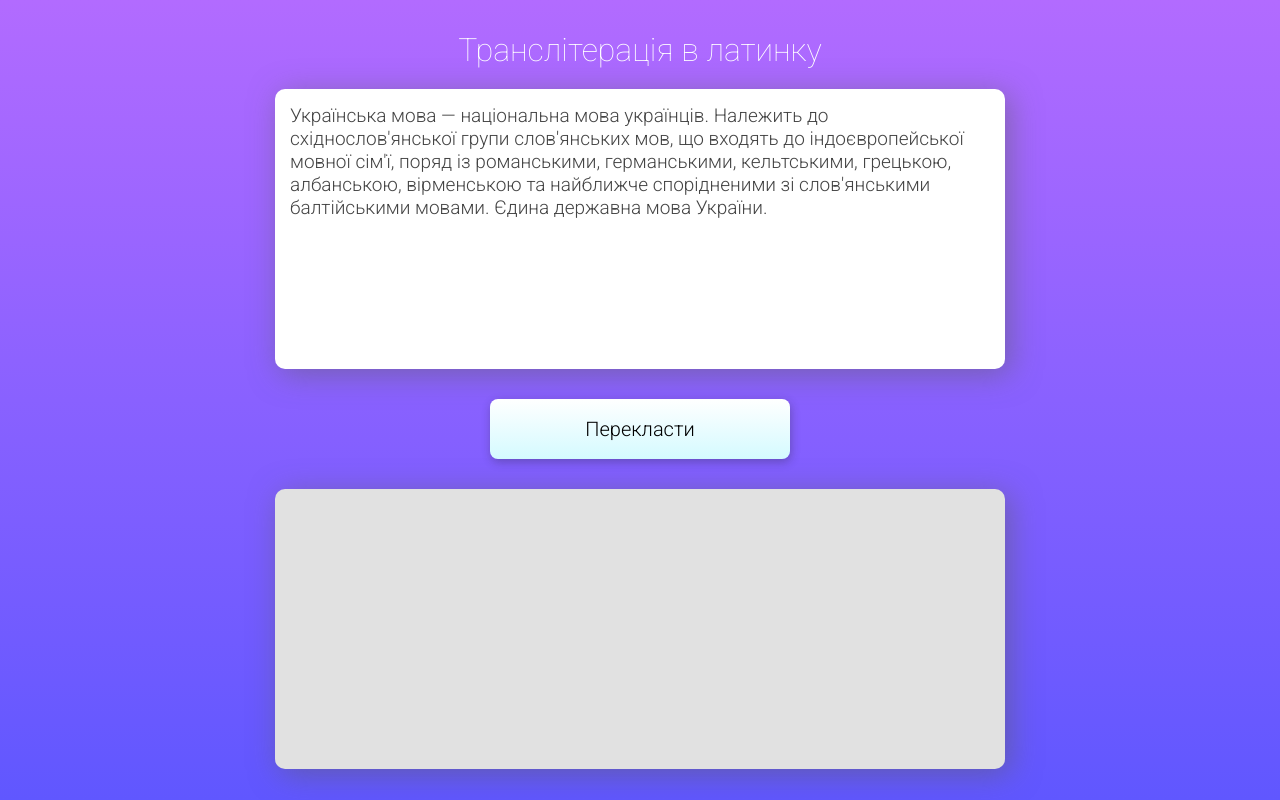
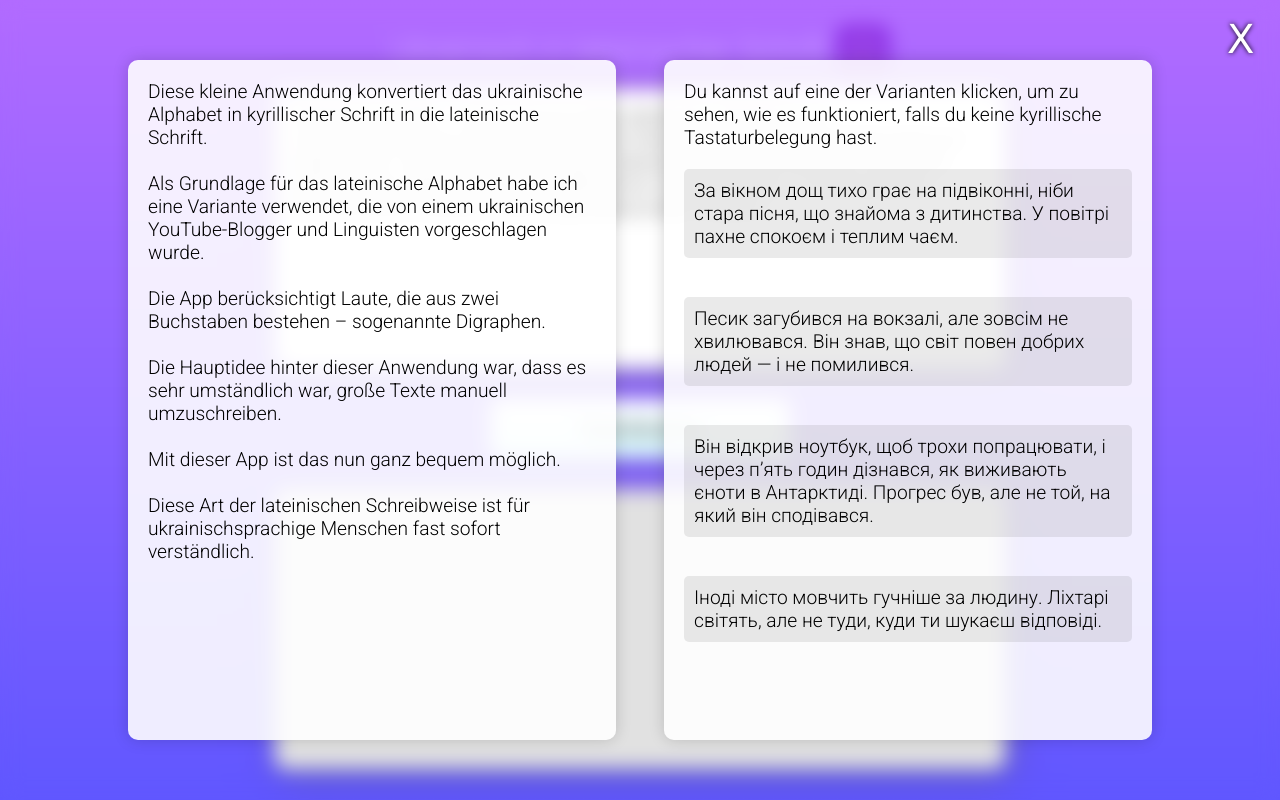
Before and after one commit to minddwe11er/latynka, a website with bundled scripts: page index.html in a window 1280 px wide. Built offline with nearby package versions, Linux system fonts and the light colour scheme.

Commit message:
New modal window.

```diff
--- a/index.html
+++ b/index.html
@@ -14,12 +14,68 @@
         href="https://fonts.googleapis.com/css2?family=Roboto:wght@100;300;400&display=swap"
         rel="stylesheet"
     />
-    <title>Транслітерація в латинку</title>
+    <title>Ukrainisch in lateinischer Schrift</title>
 </head>
 
 <body>
+    <div class="modal">
+        <div class="close">X</div>
+        <div class="modal-container">
+            <div class="block about">
+                Diese kleine Anwendung konvertiert das ukrainische Alphabet in
+                kyrillischer Schrift in die lateinische Schrift.<br />
+                <br />
+                Als Grundlage für das lateinische Alphabet habe ich eine
+                Variante verwendet, die von einem ukrainischen YouTube-Blogger
+                und Linguisten vorgeschlagen wurde. <br />
+                <br />
+                Die App berücksichtigt Laute, die aus zwei Buchstaben bestehen –
+                sogenannte Digraphen.
+                <br />
+                <br />
+                Die Hauptidee hinter dieser Anwendung war, dass es sehr
+                umständlich war, große Texte manuell umzuschreiben.
+                <br />
+                <br />
+                Mit dieser App ist das nun ganz bequem möglich.
+                <br /><br />
+                Diese Art der lateinischen Schreibweise ist für
+                ukrainischsprachige Menschen fast sofort verständlich.
+            </div>
+            <div class="block">
+                <div class="inst">
+                    Du kannst auf eine der Varianten klicken, um zu sehen, wie
+                    es funktioniert, falls du keine kyrillische Tastaturbelegung
+                    hast.
+                </div>
+                <div class="box">
+                    <div class="example">
+                        За вікном дощ тихо грає на підвіконні, ніби стара пісня,
+                        що знайома з дитинства. У повітрі пахне спокоєм і теплим
+                        чаєм.
+                    </div>
+                    <div class="example">
+                        Песик загубився на вокзалі, але зовсім не хвилювався.
+                        Він знав, що світ повен добрих людей — і не помилився.
+                    </div>
+                    <div class="example">
+                        Він відкрив ноутбук, щоб трохи попрацювати, і через
+                        п’ять годин дізнався, як виживають єноти в Антарктиді.
+                        Прогрес був, але не той, на який він сподівався.
+                    </div>
+                    <div class="example">
+                        Іноді місто мовчить гучніше за людину. Ліхтарі світять,
+                        але не туди, куди ти шукаєш відповіді.
+                    </div>
+                </div>
+            </div>
+        </div>
+    </div>
     <div class="container">
-        <h1>Транслітерація в латинку</h1>
+        <h1>
+            Ukrainisch in lateinischer Schrift
+            <a href="#" class="info">ⓘ</a>
+        </h1>
         <textarea
             placeholder="Текст вводити сюди..."
             class="textbox"
@@ -27,7 +83,7 @@
         >
 Українська мова — національна мова українців. Належить до східнослов'янської групи слов'янських мов, що входять до індоєвропейської мовної сім'ї, поряд із романськими, германськими, кельтськими, грецькою, албанською, вірменською та найближче спорідненими зі слов'янськими балтійськими мовами. Єдина державна мова України.</textarea
         >
-        <button id="translate">Перекласти</button>
+        <button id="translate">Transliteration</button>
         <textarea class="textbox" name="output" readonly></textarea>
     </div>
     <script type="module" src="./script.js"></script>
--- a/main.css
+++ b/main.css
@@ -9,7 +9,7 @@ html {
 
 body {
     height: 100%;
-    background: linear-gradient(#b26bff, #6057ff)
+    background: linear-gradient(#b26bff, #6057ff);
 }
 
 h1 {
@@ -56,7 +56,6 @@ h1 {
 .textbox:focus {
     outline: none !important;
     box-shadow: 0px 0px 30px rgb(255, 0, 255);
-
 }
 
 .textbox:read-only {
@@ -89,3 +88,88 @@ button:active {
     transform: scale(1.08);
     transition: 0.15s all;
 }
+
+.modal {
+    visibility: visible;
+    position: absolute;
+    height: 100vh;
+    width: 100vw;
+    background-color: #ffffff00;
+    backdrop-filter: blur(10px);
+    opacity: 1;
+    transition: opacity 0.5s;
+    display: flex;
+    align-items: center;
+    justify-content: center;
+}
+
+.modal .modal-container {
+    display: flex;
+    width: 80vw;
+    align-items: center;
+    justify-content: space-between;
+}
+
+.modal .block {
+    display: block;
+    height: 80vh;
+    width: 35vw;
+    background-color: #ffffffe4;
+    border-radius: 10px;
+    box-shadow: 0 0 15px #0000002b;
+    padding: 20px;
+}
+
+.about {
+    font-family: Roboto, Geneva, Tahoma, sans-serif;
+    color: #000000;
+    font-size: 1.5vw;
+    font-weight: 300;
+}
+
+.block .box {
+    height: 80%;
+    display: flex;
+    align-items: center;
+    justify-content: space-between;
+    flex-wrap: wrap;
+}
+
+.block .example {
+    font-family: Roboto, Geneva, Tahoma, sans-serif;
+    color: #000000;
+    font-size: 1.5vw;
+    font-weight: 300;
+    background-color: #4444441c;
+    padding: 10px;
+    border-radius: 5px;
+    cursor: pointer;
+}
+.block .inst {
+    font-family: Roboto, Geneva, Tahoma, sans-serif;
+    color: #000000;
+    font-size: 1.5vw;
+    font-weight: 300;
+}
+
+.block .example:hover {
+    background-color: #44444429;
+}
+
+.modal .close {
+    position: absolute;
+    top: 2vh;
+    right: 2vw;
+    font-size: 40px;
+    font-family: Verdana, Geneva, Tahoma, sans-serif;
+    color: #fff;
+    text-shadow: 0 0 5px #000;
+}
+
+.info {
+    text-decoration: none;
+    color: #fff;
+    background-color: #7f16dbcb;
+    padding: 5px 10px 5px 10px;
+    border-radius: 10px;
+}
--- a/script.js
+++ b/script.js
@@ -1,4 +1,4 @@
-import {abetka} from './obj.js';
+import { abetka } from './obj.js';
 
 function makeLatynka(kyrylka) {
     let result = '';
@@ -37,3 +37,32 @@ btn.addEventListener('click', function () {
     output.value = makeLatynka(input.value);
     output.focus();
 });
+
+const modal = document.querySelector('.modal');
+const info = document.querySelector('.info');
+const btnClose = document.querySelector('.close');
+const example = document.querySelectorAll('.example');
+const textBox = document.querySelector('.textbox');
+
+example.forEach(item => {
+    item.addEventListener('click', event => {
+        const text = event.target.innerText;
+        modal.style.opacity = '0';
+        const timeOut = setTimeout(
+            () => (modal.style.visibility = 'hidden'),
+            500
+        );
+        textBox.innerText = text;
+        btn.click();
+    });
+});
+
+info.addEventListener('click', () => {
+    modal.style.visibility = 'visible';
+    modal.style.opacity = '1';
+});
+
+btnClose.addEventListener('click', () => {
+    modal.style.opacity = '0';
+    const timeOut = setTimeout(() => (modal.style.visibility = 'hidden'), 500);
+});
```
